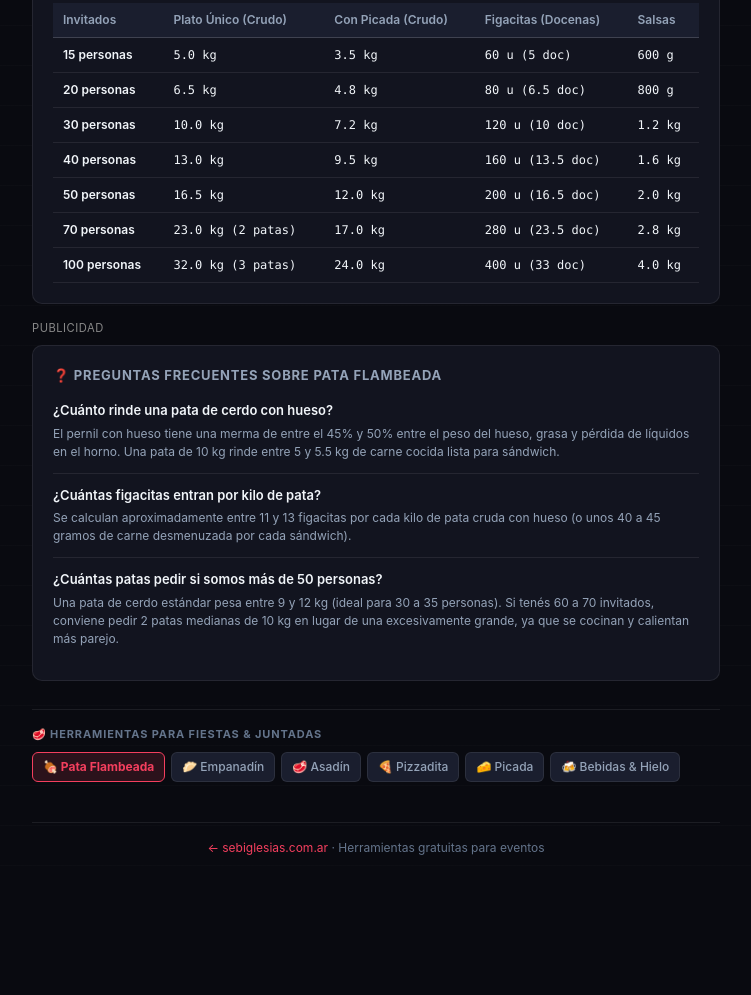
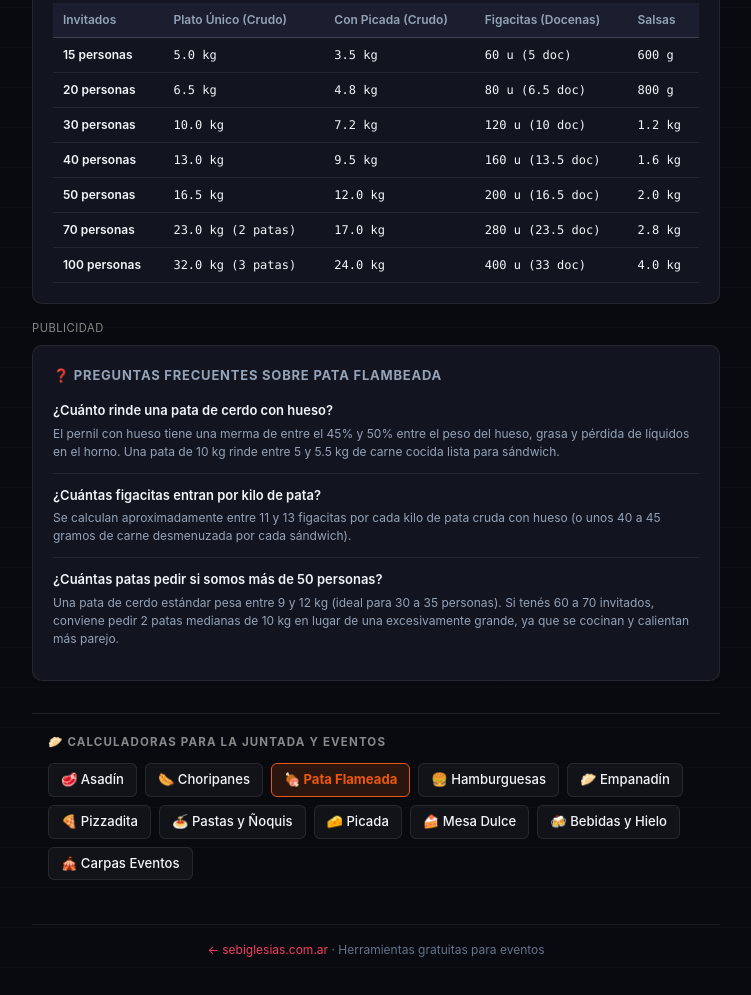
Before and after one commit to sebiglesias/pata-flambeada, a plain HTML site: page index.html in a window 1280 px wide. Shown: the part 1213-2208 px from the top of the page, without its empty margins (264-1015 px from the left). Before the commit the page ends 2118 px from the top, so only its background shows below. Drawn offline with Linux system fonts and the light colour scheme.

Commit message:
feat(seo): add family interlinking navigation cluster

```diff
--- a/index.html
+++ b/index.html
@@ -344,16 +344,21 @@
       </div>
     </section>
 
-    <!-- Family Interlinking Nav -->
-    <nav class="family-nav">
-      <span class="family-title">🥩 Herramientas para Fiestas &amp; Juntadas</span>
-      <div class="family-links">
-        <span class="family-link active">🍖 Pata Flambeada</span>
-        <a href="https://sebiglesias.com.ar/empanadin/" class="family-link">🥟 Empanadín</a>
-        <a href="https://sebiglesias.com.ar/asadin/" class="family-link">🥩 Asadín</a>
-        <a href="https://sebiglesias.com.ar/pizzadita/" class="family-link">🍕 Pizzadita</a>
-        <a href="https://sebiglesias.com.ar/picada/" class="family-link">🧀 Picada</a>
-        <a href="https://sebiglesias.com.ar/bebidas-fiesta/" class="family-link">🍻 Bebidas &amp; Hielo</a>
+    <!-- Family Interlinking Nav (SEO Cluster) -->
+    <nav class="family-nav" aria-label="🥟 Calculadoras para la Juntada y Eventos" style="margin: 32px auto 20px; padding: 20px 16px; max-width: 800px; border-top: 1px solid rgba(125,125,125,0.2); text-align: left;">
+      <span style="display: block; font-size: 0.72rem; text-transform: uppercase; letter-spacing: 0.1em; color: #888; font-weight: 700; margin-bottom: 12px;">🥟 Calculadoras para la Juntada y Eventos</span>
+      <div style="display: flex; flex-wrap: wrap; gap: 8px;">
+        <a href="https://sebiglesias.com.ar/asadin/" style="padding: 6px 12px; border-radius: 6px; font-size: 0.82rem; font-weight: 500; text-decoration: none; color: inherit; background: rgba(125,125,125,0.08); border: 1px solid rgba(125,125,125,0.2); transition: all 0.2s;">🥩 Asadín</a>
+      <a href="https://sebiglesias.com.ar/choripanes/" style="padding: 6px 12px; border-radius: 6px; font-size: 0.82rem; font-weight: 500; text-decoration: none; color: inherit; background: rgba(125,125,125,0.08); border: 1px solid rgba(125,125,125,0.2); transition: all 0.2s;">🌭 Choripanes</a>
+      <span style="padding: 6px 12px; border-radius: 6px; font-size: 0.82rem; font-weight: 700; background: rgba(234, 88, 12, 0.15); border: 1px solid #ea580c; color: #ea580c;">🍖 Pata Flameada</span>
+      <a href="https://sebiglesias.com.ar/hamburguesas/" style="padding: 6px 12px; border-radius: 6px; font-size: 0.82rem; font-weight: 500; text-decoration: none; color: inherit; background: rgba(125,125,125,0.08); border: 1px solid rgba(125,125,125,0.2); transition: all 0.2s;">🍔 Hamburguesas</a>
+      <a href="https://sebiglesias.com.ar/empanadin/" style="padding: 6px 12px; border-radius: 6px; font-size: 0.82rem; font-weight: 500; text-decoration: none; color: inherit; background: rgba(125,125,125,0.08); border: 1px solid rgba(125,125,125,0.2); transition: all 0.2s;">🥟 Empanadín</a>
+      <a href="https://sebiglesias.com.ar/pizzadita/" style="padding: 6px 12px; border-radius: 6px; font-size: 0.82rem; font-weight: 500; text-decoration: none; color: inherit; background: rgba(125,125,125,0.08); border: 1px solid rgba(125,125,125,0.2); transition: all 0.2s;">🍕 Pizzadita</a>
+      <a href="https://sebiglesias.com.ar/pastas-caseras/" style="padding: 6px 12px; border-radius: 6px; font-size: 0.82rem; font-weight: 500; text-decoration: none; color: inherit; background: rgba(125,125,125,0.08); border: 1px solid rgba(125,125,125,0.2); transition: all 0.2s;">🍝 Pastas y Ñoquis</a>
+      <a href="https://sebiglesias.com.ar/picada/" style="padding: 6px 12px; border-radius: 6px; font-size: 0.82rem; font-weight: 500; text-decoration: none; color: inherit; background: rgba(125,125,125,0.08); border: 1px solid rgba(125,125,125,0.2); transition: all 0.2s;">🧀 Picada</a>
+      <a href="https://sebiglesias.com.ar/mesa-dulce/" style="padding: 6px 12px; border-radius: 6px; font-size: 0.82rem; font-weight: 500; text-decoration: none; color: inherit; background: rgba(125,125,125,0.08); border: 1px solid rgba(125,125,125,0.2); transition: all 0.2s;">🍰 Mesa Dulce</a>
+      <a href="https://sebiglesias.com.ar/bebidas-fiesta/" style="padding: 6px 12px; border-radius: 6px; font-size: 0.82rem; font-weight: 500; text-decoration: none; color: inherit; background: rgba(125,125,125,0.08); border: 1px solid rgba(125,125,125,0.2); transition: all 0.2s;">🍻 Bebidas y Hielo</a>
+      <a href="https://sebiglesias.com.ar/carpas-eventos/" style="padding: 6px 12px; border-radius: 6px; font-size: 0.82rem; font-weight: 500; text-decoration: none; color: inherit; background: rgba(125,125,125,0.08); border: 1px solid rgba(125,125,125,0.2); transition: all 0.2s;">🎪 Carpas Eventos</a>
       </div>
     </nav>
 
```
